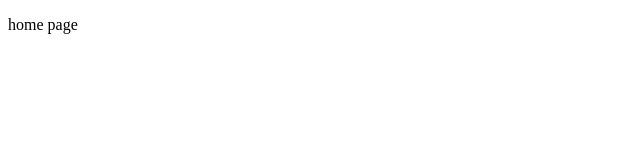
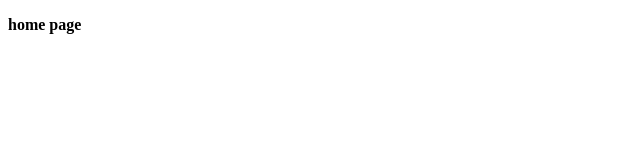
Before and after one commit to Annojirao/annojirao.github.io, a plain HTML site: page index.html in a window 1280 px wide. Shown: the full height of the page, 0-640 px from the left. Drawn offline with Linux system fonts and the light colour scheme.

Commit message:
Update index.html

```diff
--- a/index.html
+++ b/index.html
@@ -4,6 +4,6 @@
 
     </head>
     <body>
-      <p>home page</p>
+	    <p><b>home page</b></p>
     </body>
 </html>
```
